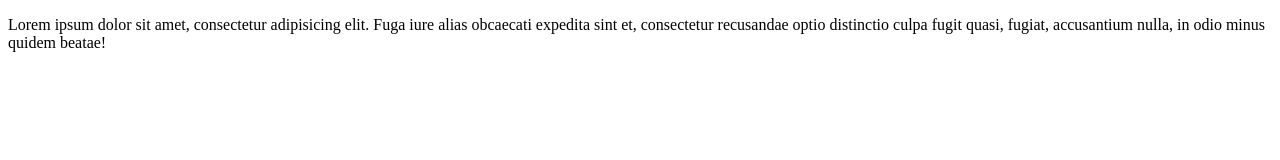
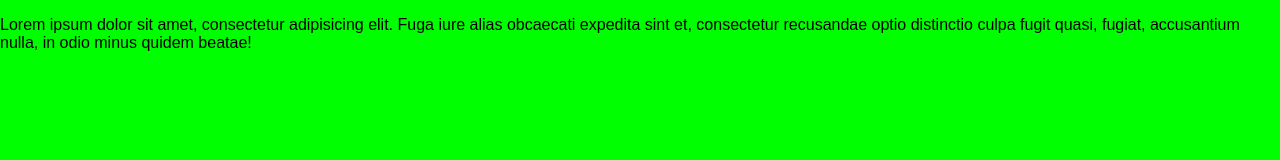
Before and after one commit to carysmills/ghpages-test, a plain HTML site: page index.html in a window 1280 px wide. Drawn offline with Linux system fonts and the light colour scheme.

Commit message:
Changed html and added styles

```diff
--- a/index.html
+++ b/index.html
@@ -3,6 +3,7 @@
 <head>
 	<meta charset="UTF-8">
 	<title>ghpages test</title>
+	<link rel="stylesheet" href="style.css">
 </head>
 <body>
 	<p>Lorem ipsum dolor sit amet, consectetur adipisicing elit. Fuga iure alias obcaecati expedita sint et, consectetur recusandae optio distinctio culpa fugit quasi, fugiat, accusantium nulla, in odio minus quidem beatae!</p>
--- /dev/null
+++ b/style.css
@@ -0,0 +1,10 @@
+article,aside,details,figcaption,figure,footer,header,hgroup,nav,section,summary{display:block;}audio,canvas,video{display:inline-block;}audio:not([controls]){display:none;height:0;}[hidden]{display:none;}html{font-family:sans-serif;-webkit-text-size-adjust:100%;-ms-text-size-adjust:100%;}a:focus{outline:thin dotted;}a:active,a:hover{outline:0;}h1{font-size:2em;}abbr[title]{border-bottom:1px dotted;}b,strong{font-weight:700;}dfn{font-style:italic;}mark{background:#ff0;color:#000;}code,kbd,pre,samp{font-family:monospace, serif;font-size:1em;}pre{white-space:pre-wrap;word-wrap:break-word;}q{quotes:\201C \201D \2018 \2019;}small{font-size:80%;}sub,sup{font-size:75%;line-height:0;position:relative;vertical-align:baseline;}sup{top:-.5em;}sub{bottom:-.25em;}img{border:0;}svg:not(:root){overflow:hidden;}fieldset{border:1px solid silver;margin:0 2px;padding:.35em .625em .75em;}button,input,select,textarea{font-family:inherit;font-size:100%;margin:0;}button,input{line-height:normal;}button,html input[type=button],/* 1 */
+input[type=reset],input[type=submit]{-webkit-appearance:button;cursor:pointer;}button[disabled],input[disabled]{cursor:default;}input[type=checkbox],input[type=radio]{box-sizing:border-box;padding:0;}input[type=search]{-webkit-appearance:textfield;-moz-box-sizing:content-box;-webkit-box-sizing:content-box;box-sizing:content-box;}input[type=search]::-webkit-search-cancel-button,input[type=search]::-webkit-search-decoration{-webkit-appearance:none;}textarea{overflow:auto;vertical-align:top;}table{border-collapse:collapse;border-spacing:0;}body,figure{margin:0;}legend,button::-moz-focus-inner,input::-moz-focus-inner{border:0;padding:0;}
+
+.clearfix:after {visibility: hidden; display: block; font-size: 0; content: " "; clear: both; height: 0; }
+
+* { -moz-box-sizing: border-box; -webkit-box-sizing: border-box; box-sizing: border-box; }
+
+body {
+	background: lime;
+}
```
